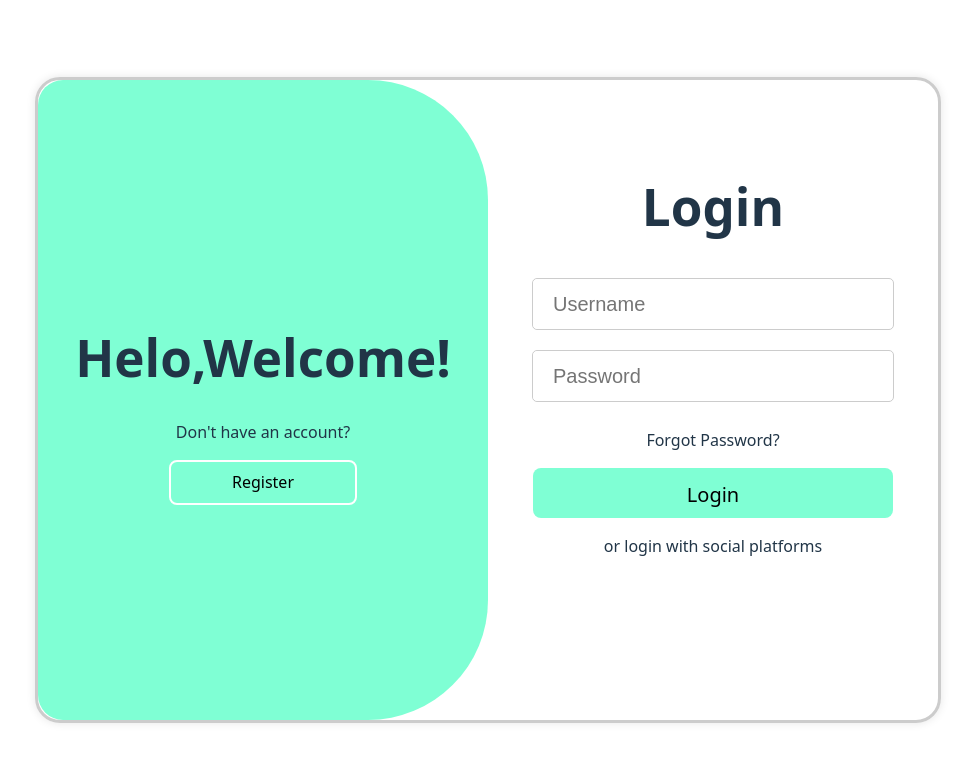
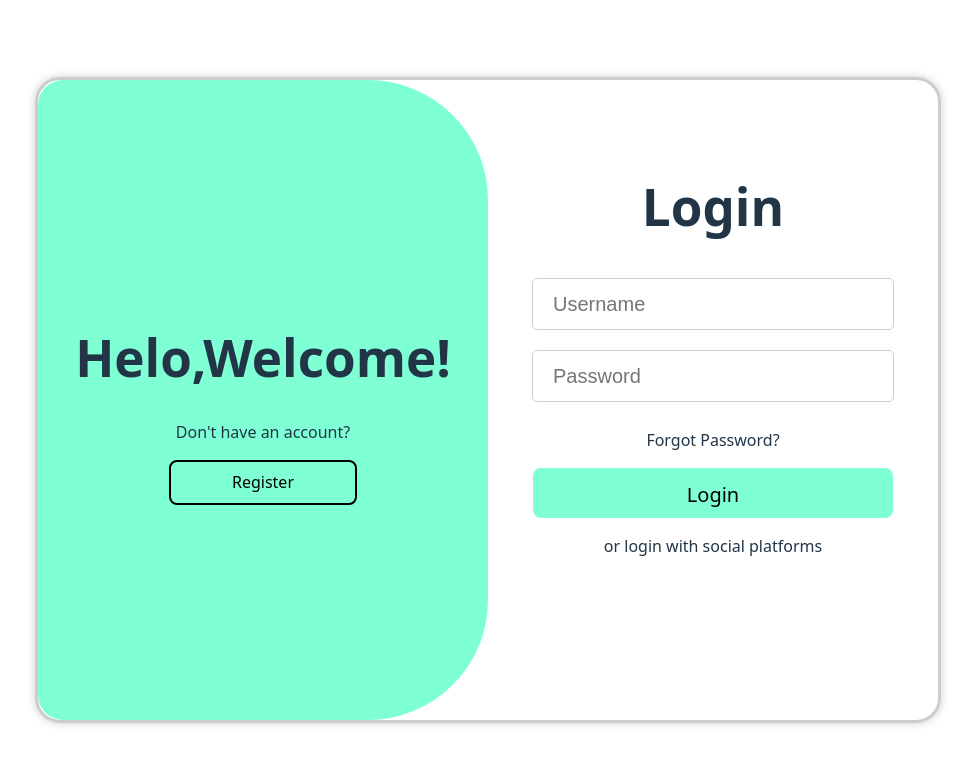
Before and after one commit to Satyam-hacker49/PeerPath, a React (Vite) app: page / in a window 1280 px wide. Shown: the top 764 px of the page, without its empty margins (152-1127 px from the left). Built offline with nearby package versions, Linux system fonts and the light colour scheme; some icons are missing.

Commit message:
PeerPath

```diff
--- a/src/LoginForm.css
+++ b/src/LoginForm.css
@@ -7,7 +7,7 @@
     border-radius: 25px;
     width:900px;
     height:80vh;
-    box-shadow: 0 0 10px rgba(0, 0, 0, 0.1);
+    box-shadow: 0 0 10px rgba(0, 0, 0, 0.2);
 
 }
 
@@ -25,7 +25,7 @@
 }
 .registerbtn{
     width:50%;
-    border:2px solid white;
+    border:2px solid rgb(0, 0, 0);
     background-color: aquamarine;
 
 }
```
